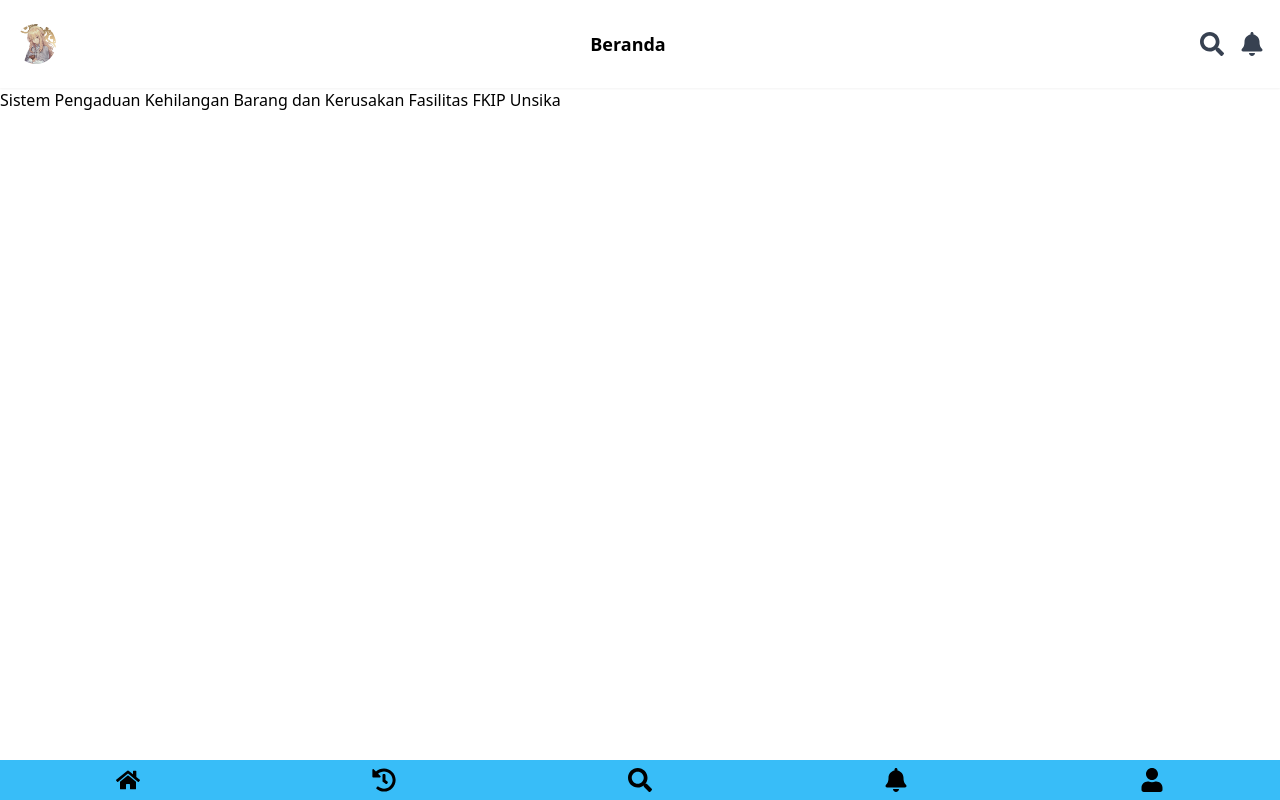
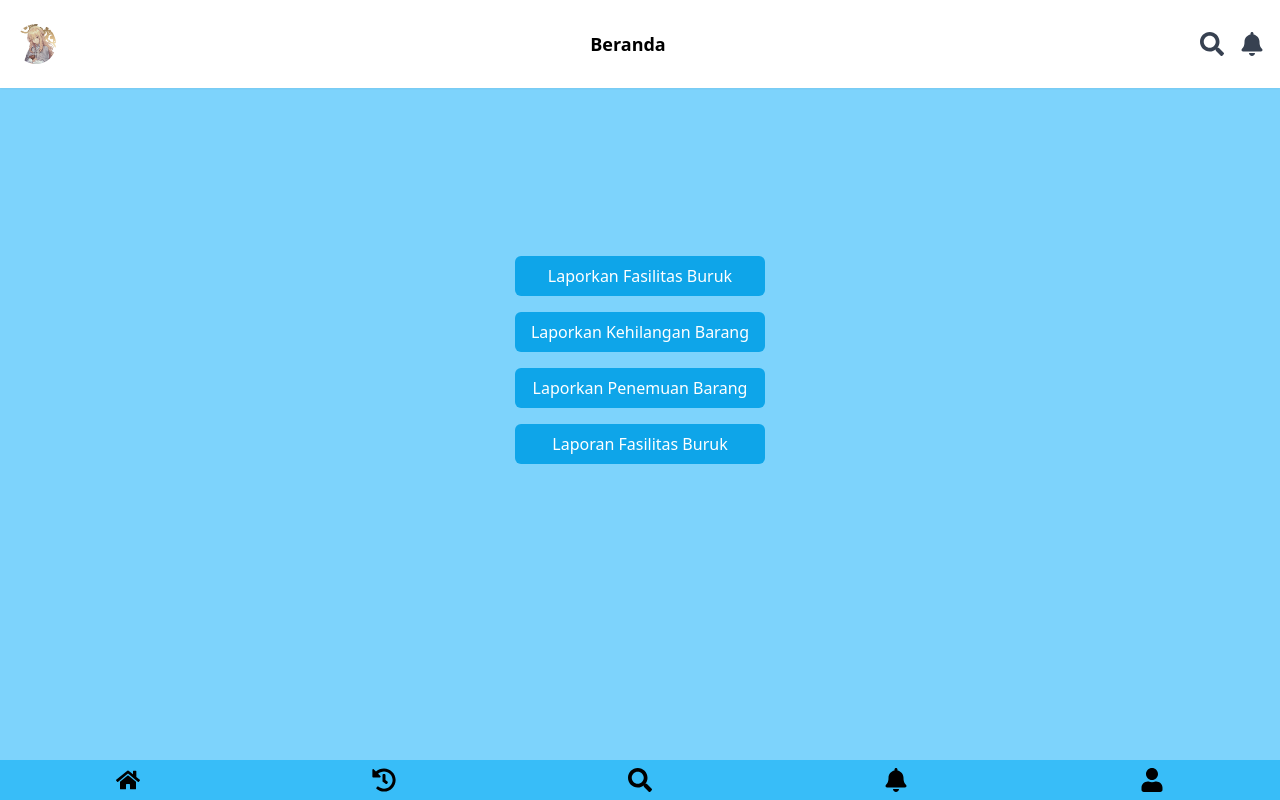
Before and after one commit to Jonathan0823/kehilangan-fkip, a Next.js app: page / in a window 1280 px wide. Built offline with nearby package versions, Linux system fonts and the light colour scheme.

Commit message:
Refactor navbar component and add fixed position

```diff
--- /dev/null
+++ b/app/components/Laporan.tsx
@@ -0,0 +1,25 @@
+import Link from "next/link";
+
+const Laporan = () => {
+  return (
+<div className='bg-sky-300 flex flex-col items-center pb-20 justify-center min-h-screen'>
+    <div className='flex flex-col space-y-4 text-center'>
+        <Link href={"/"} className='bg-sky-500 text-white px-4 py-2 rounded-md hover:bg-blue-600'>
+            Laporkan Fasilitas Buruk
+        </Link>
+        <Link href={"/"} className='bg-sky-500 text-white px-4 py-2 rounded-md hover:bg-blue-600'>
+            Laporkan Kehilangan Barang
+        </Link>
+        <Link href={"/"} className='bg-sky-500 text-white px-4 py-2 rounded-md hover:bg-blue-600'>
+            Laporkan Penemuan Barang
+        </Link>
+        <Link href={"/"} className='bg-sky-500 text-white px-4 py-2 rounded-md hover:bg-blue-600'>
+            Laporan Fasilitas Buruk
+        </Link>
+    </div>
+</div>
+
+  );
+};
+
+export default Laporan;
--- a/app/components/navbar.tsx
+++ b/app/components/navbar.tsx
@@ -5,7 +5,7 @@ import { FaBell, FaSearch } from "react-icons/fa";
 
 export default function Navbar() {
   return (
-    <div className="w-full bg-white shadow-sm py-6 px-4 flex items-center justify-between">
+    <div className="w-full fixed bg-white shadow-sm py-6 px-4 flex items-center justify-between">
       <div className="flex items-center">
         <Image
           src="/111233.png"
--- a/app/page.tsx
+++ b/app/page.tsx
@@ -1,11 +1,12 @@
 import Footer from "./components/Footer";
+import Laporan from "./components/Laporan";
 import Navbar from "./components/navbar";
 
 export default function Home() {
   return (
-    <div>
+    <div className="m">
     <Navbar/>
-    <div>Sistem Pengaduan Kehilangan Barang dan Kerusakan Fasilitas FKIP Unsika</div>
+    <Laporan/>
     <Footer/>
     </div>
   );
```
